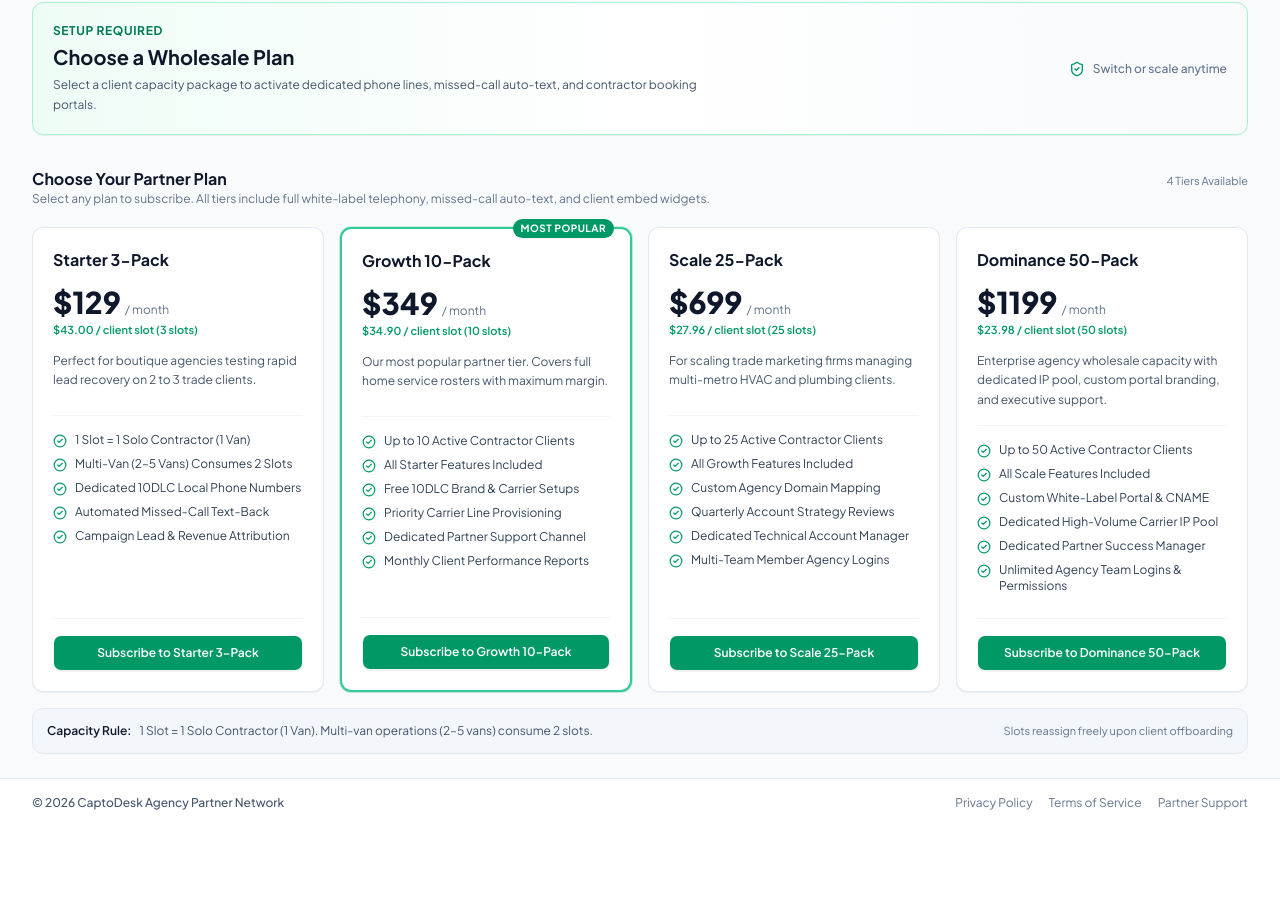
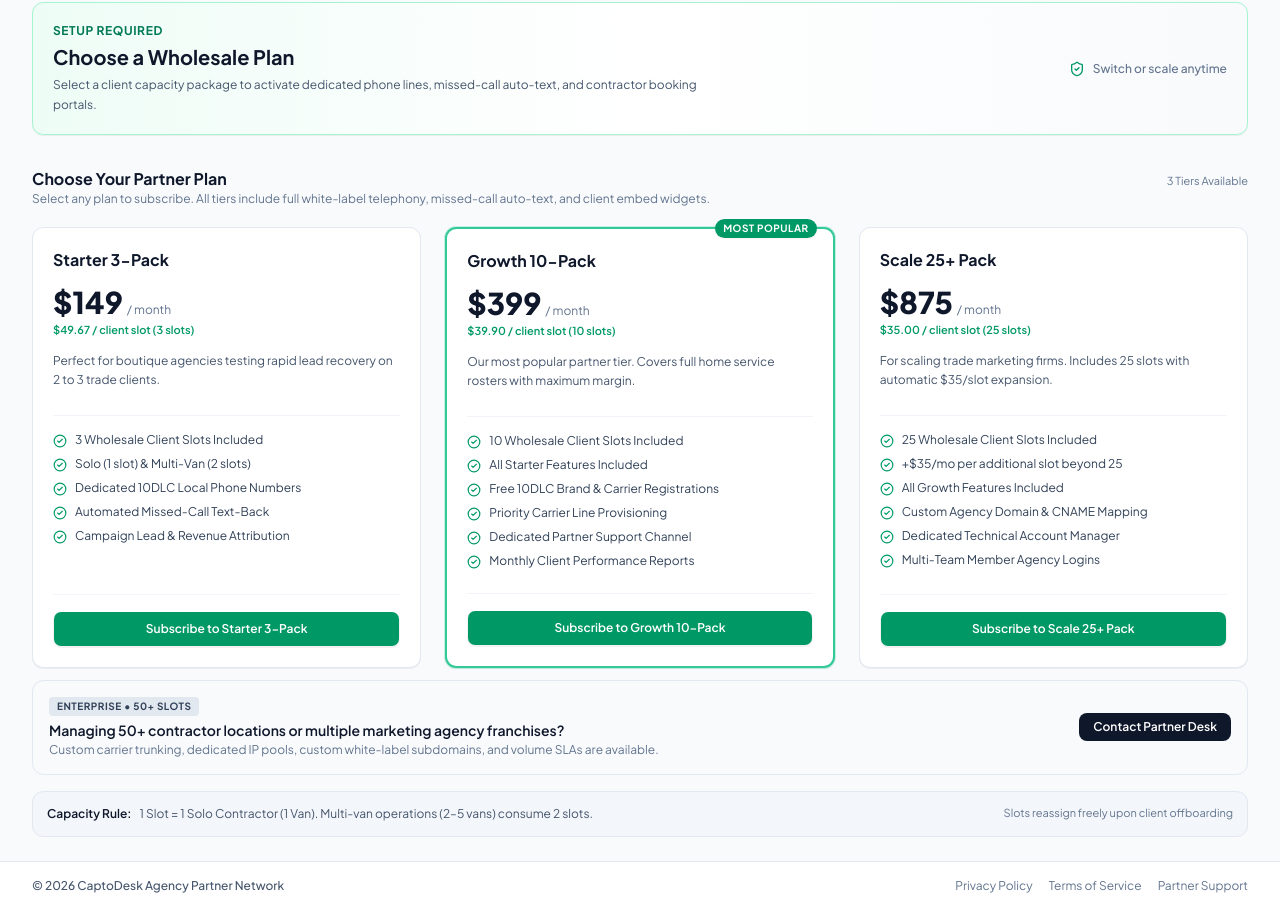
Before and after one commit to corvexastudio/corvexa-platform, a Next.js app: page /agency/billing in a window 1280 px wide. Shown: the part 238-1148 px from the top of the page. Before the commit the page ends 1065 px from the top, so only its background shows below. Built offline with nearby package versions, Linux system fonts and the light colour scheme; no server answers.

Commit message:
feat(agency): implement Strategy A pricing ( /  /  + /slot) with 3-tier grid and enterprise banner

```diff
--- a/src/app/agency/billing/page.tsx
+++ b/src/app/agency/billing/page.tsx
@@ -184,7 +184,7 @@ export default function AgencyBillingPage() {
           </span>
         </div>
 
-        <div className="grid grid-cols-1 md:grid-cols-2 lg:grid-cols-4 gap-4 pt-2">
+        <div className="grid grid-cols-1 md:grid-cols-3 gap-6 pt-2">
           {AGENCY_TIERS_LIST.map((tier) => {
             const isCurrent = Boolean(hasActiveSubscription && currentTier === tier.id)
             const isSwitching = switchingTier === tier.id
@@ -283,6 +283,29 @@ export default function AgencyBillingPage() {
           })}
         </div>
 
+        {/* Enterprise & High Volume 50+ Slots Banner */}
+        <div className="p-4 rounded-xl bg-slate-50 dark:bg-zinc-900 border border-slate-200 dark:border-zinc-800 flex flex-col sm:flex-row items-start sm:items-center justify-between gap-4">
+          <div className="space-y-0.5">
+            <div className="flex items-center gap-2">
+              <span className="text-[10px] font-mono uppercase font-bold tracking-wider px-2 py-0.5 rounded bg-slate-200 dark:bg-zinc-800 text-slate-700 dark:text-zinc-300">
+                Enterprise &bull; 50+ Slots
+              </span>
+            </div>
+            <h4 className="text-sm font-semibold text-slate-900 dark:text-white mt-1">
+              Managing 50+ contractor locations or multiple marketing agency franchises?
+            </h4>
+            <p className="text-xs text-slate-500 dark:text-zinc-400">
+              Custom carrier trunking, dedicated IP pools, custom white-label subdomains, and volume SLAs are available.
+            </p>
+          </div>
+          <a
+            href="mailto:partners@captodesk.com?subject=Wholesale%20Enterprise%2050%2B%20Slots%20Inquiry"
+            className="shrink-0 px-3.5 py-1.5 rounded-lg bg-slate-900 hover:bg-slate-800 dark:bg-zinc-100 dark:hover:bg-white text-white dark:text-slate-900 text-xs font-semibold transition-colors"
+          >
+            Contact Partner Desk
+          </a>
+        </div>
+
         {/* Clean 1-Line Capacity Callout */}
         <div className="mt-4 flex flex-col sm:flex-row sm:items-center justify-between gap-2 p-3.5 rounded-xl bg-slate-100/70 dark:bg-zinc-850/60 border border-slate-200 dark:border-zinc-800 text-xs text-slate-600 dark:text-zinc-400">
           <div className="flex items-center gap-2">
--- a/src/lib/agency/agency-types.ts
+++ b/src/lib/agency/agency-types.ts
@@ -15,13 +15,13 @@ export const AGENCY_TIERS_CONFIG: Record<AgencyTier, AgencyTierConfig> = {
   starter_3: {
     id: 'starter_3',
     name: 'Starter 3-Pack',
-    price: 129,
+    price: 149,
     slots: 3,
-    costPerSlot: 43.0,
+    costPerSlot: 49.67,
     description: 'Perfect for boutique agencies testing rapid lead recovery on 2 to 3 trade clients.',
     features: [
-      '1 Slot = 1 Solo Contractor (1 Van)',
-      'Multi-Van (2–5 Vans) Consumes 2 Slots',
+      '3 Wholesale Client Slots Included',
+      'Solo (1 slot) & Multi-Van (2 slots)',
       'Dedicated 10DLC Local Phone Numbers',
       'Automated Missed-Call Text-Back',
       'Campaign Lead & Revenue Attribution'
@@ -31,14 +31,14 @@ export const AGENCY_TIERS_CONFIG: Record<AgencyTier, AgencyTierConfig> = {
   growth_10: {
     id: 'growth_10',
     name: 'Growth 10-Pack',
-    price: 349,
+    price: 399,
     slots: 10,
-    costPerSlot: 34.9,
+    costPerSlot: 39.9,
     description: 'Our most popular partner tier. Covers full home service rosters with maximum margin.',
     features: [
-      'Up to 10 Active Contractor Clients',
+      '10 Wholesale Client Slots Included',
       'All Starter Features Included',
-      'Free 10DLC Brand & Carrier Setups',
+      'Free 10DLC Brand & Carrier Registrations',
       'Priority Carrier Line Provisioning',
       'Dedicated Partner Support Channel',
       'Monthly Client Performance Reports'
@@ -47,16 +47,16 @@ export const AGENCY_TIERS_CONFIG: Record<AgencyTier, AgencyTierConfig> = {
   },
   scale_25: {
     id: 'scale_25',
-    name: 'Scale 25-Pack',
-    price: 699,
+    name: 'Scale 25+ Pack',
+    price: 875,
     slots: 25,
-    costPerSlot: 27.96,
-    description: 'For scaling trade marketing firms managing multi-metro HVAC and plumbing clients.',
+    costPerSlot: 35.0,
+    description: 'For scaling trade marketing firms. Includes 25 slots with automatic $35/slot expansion.',
     features: [
-      'Up to 25 Active Contractor Clients',
+      '25 Wholesale Client Slots Included',
+      '+$35/mo per additional slot beyond 25',
       'All Growth Features Included',
-      'Custom Agency Domain Mapping',
-      'Quarterly Account Strategy Reviews',
+      'Custom Agency Domain & CNAME Mapping',
       'Dedicated Technical Account Manager',
       'Multi-Team Member Agency Logins'
     ],
@@ -64,13 +64,13 @@ export const AGENCY_TIERS_CONFIG: Record<AgencyTier, AgencyTierConfig> = {
   },
   dominance_50: {
     id: 'dominance_50',
-    name: 'Dominance 50-Pack',
-    price: 1199,
+    name: 'Dominance 50-Pack (Legacy)',
+    price: 1750,
     slots: 50,
-    costPerSlot: 23.98,
+    costPerSlot: 35.0,
     description: 'Enterprise agency wholesale capacity with dedicated IP pool, custom portal branding, and executive support.',
     features: [
-      'Up to 50 Active Contractor Clients',
+      '50 Wholesale Client Slots Included',
       'All Scale Features Included',
       'Custom White-Label Portal & CNAME',
       'Dedicated High-Volume Carrier IP Pool',
@@ -81,7 +81,12 @@ export const AGENCY_TIERS_CONFIG: Record<AgencyTier, AgencyTierConfig> = {
   }
 }
 
-export const AGENCY_TIERS_LIST: AgencyTierConfig[] = Object.values(AGENCY_TIERS_CONFIG)
+// 3 Core Flagship Tiers for Public Billing & Scaling
+export const AGENCY_TIERS_LIST: AgencyTierConfig[] = [
+  AGENCY_TIERS_CONFIG.starter_3,
+  AGENCY_TIERS_CONFIG.growth_10,
+  AGENCY_TIERS_CONFIG.scale_25
+]
 
 export function isValidAgencyTier(tier?: string | null): tier is AgencyTier {
   return Boolean(tier && tier in AGENCY_TIERS_CONFIG)
```
Also changed, not shown: 1 other file (tests, documents, lock files or other folders).
